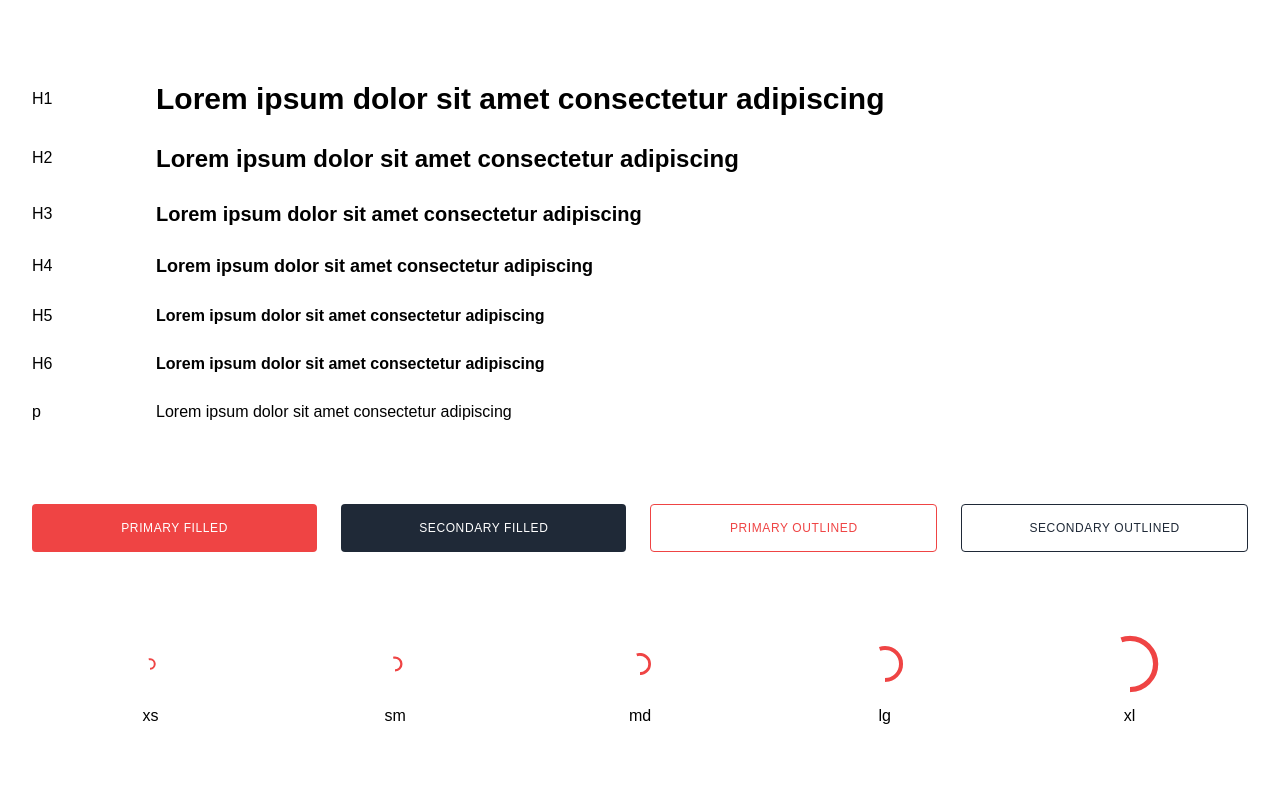
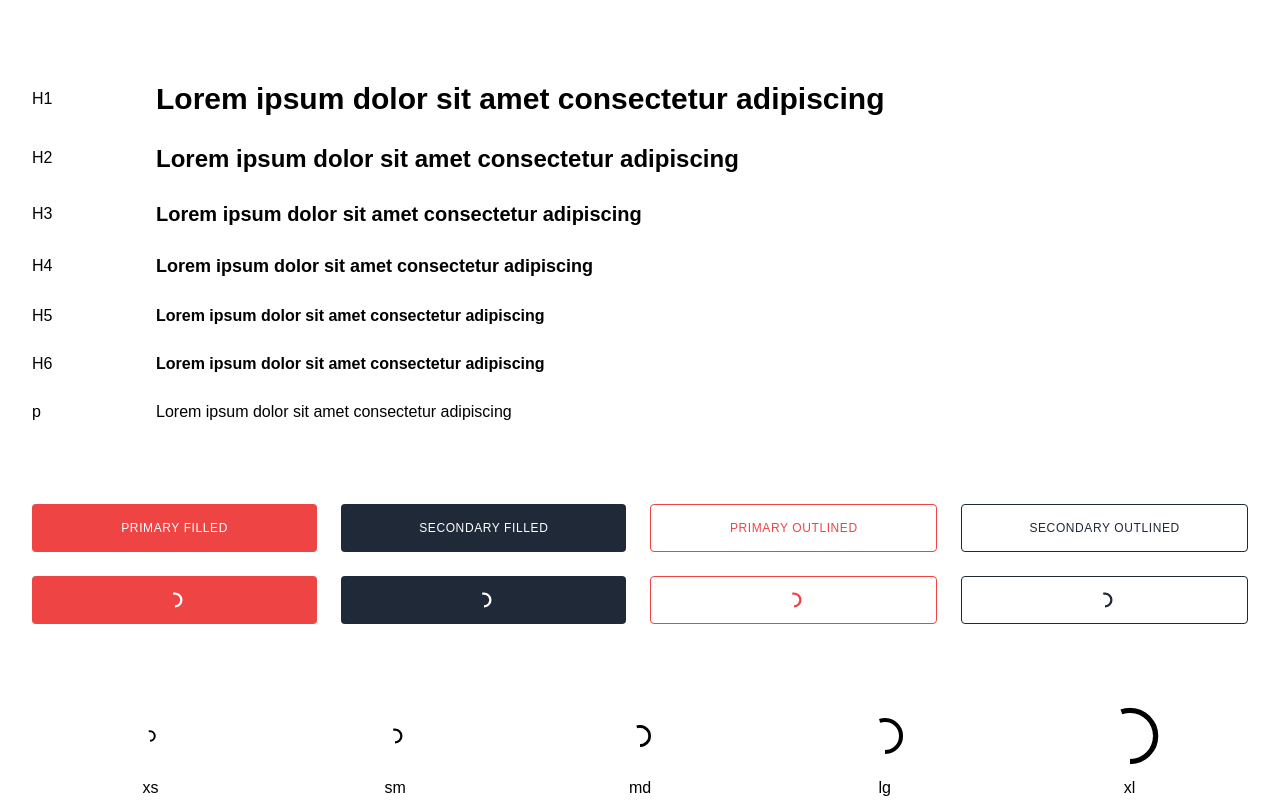
Before and after one commit to RealBoostAdmin/real-boost-client, a React (Create React App) app: page /dev in a window 1280 px wide. Built offline with nearby package versions, Linux system fonts and the light colour scheme.

Commit message:
Refactor: Move Button in Lib directory and Delete variant color on Loader

```diff
--- a/src/Initializer.tsx
+++ b/src/Initializer.tsx
@@ -10,7 +10,7 @@ const Initializer: React.FC = ({children}) => {
   }, [])
 
   if (!ready) return (
-    <div className='w-full h-screen flex items-center justify-center'>
+    <div className='w-full h-screen flex items-center justify-center text-red-500'>
       <Loader size='xl'/>
     </div>
   )
--- a/src/components/Loader/Loader.tsx
+++ b/src/components/Loader/Loader.tsx
@@ -1,24 +1,20 @@
-import { stringIf } from 'core/helpers/strings.helpers';
 import React from 'react';
 
 type Size = 'xs' | 'sm' | 'md' | 'lg' | 'xl';
-type Variant = 'primary' | 'white';
 
 interface Props {
   readonly size?: Size;
-  readonly variant?: Variant;
 }
 
-const Loader: React.FC<Props> = ({size = 'sm', variant = 'primary'}) => {
+const Loader: React.FC<Props> = ({size = 'sm'}) => {
   return (
     <div className={`
-      ${stringIf(size === 'xs', 'w-3 h-3')}
-      ${stringIf(size === 'sm', 'w-4 h-4')}
-      ${stringIf(size === 'md', 'w-6 h-6')}
-      ${stringIf(size === 'lg', 'w-10 h-10')}
-      ${stringIf(size === 'xl', 'w-16 h-16')}
-      ${stringIf(variant === 'primary', 'text-red-500')}
-      ${stringIf(variant === 'white', 'text-white')}
+      text-current
+      ${size === 'xs' ? 'w-3 h-3' : ''}
+      ${size === 'sm' ? 'w-4 h-4' : ''}
+      ${size === 'md' ? 'w-6 h-6' : ''}
+      ${size === 'lg' ? 'w-10 h-10' : ''}
+      ${size === 'xl' ? 'w-16 h-16' : ''}
     `}>
       <svg className='animate-rotate' viewBox='25 25 50 50'>
         <circle
@@ -29,11 +25,11 @@ const Loader: React.FC<Props> = ({size = 'sm', variant = 'primary'}) => {
           className='animate-dash stroke-current'
           strokeMiterlimit='10'
           strokeWidth={`
-            ${stringIf(size === 'xs', '8')}
-            ${stringIf(size === 'sm', '7')}
-            ${stringIf(size === 'md', '6')}
-            ${stringIf(size === 'lg', '5')}
-            ${stringIf(size === 'xl', '4')}
+            ${size === 'xs' ? '8' : ''}
+            ${size === 'sm' ? '7' : ''}
+            ${size === 'md' ? '6' : ''}
+            ${size === 'lg' ? '5' : ''}
+            ${size === 'xl' ? '4' : ''}
           `} />
       </svg>
     </div>
--- a/src/components/Button/Button.tsx
+++ b/src/lib/Button/Button.tsx
@@ -1,3 +1,4 @@
+import Loader from 'components/Loader';
 import React from 'react';
 
 type Type = 'button' | 'submit';
@@ -7,13 +8,22 @@ type Variant = 'primary' | 'secondary';
 interface Props {
   readonly type?: Type;
   readonly style?: Style;
+  readonly loading?: boolean;
   readonly variant?: Variant;
   readonly onClick?: () => void;
 }
 
-const Button: React.FC<Props> = ({type = 'submit', style = 'filled', variant = 'primary', onClick, children }) => {
+const Button: React.FC<Props> = ({
+  loading,
+  onClick,
+  children,
+  type = 'submit',
+  style = 'filled',
+  variant = 'primary',
+}) => {
 
-  const classes = ["w-full h-12 px-6 rounded transition-colors"];
+  const classes = ['w-full h-12 px-6 rounded transition-colors flex items-center justify-center'];
+  const loaderClasses = [];
 
   if (style === 'filled') {
     if (variant === 'primary') classes.push('bg-red-500 text-white hover:bg-red-400');
@@ -23,9 +33,11 @@ const Button: React.FC<Props> = ({type = 'submit', style = 'filled', variant = '
     if (variant === 'secondary') classes.push('border border-gray-800 text-gray-800 hover:border-gray-900');
   }
 
+  if (style === 'filled') loaderClasses.push('white');
+
   return (
     <button type={type} className={classes.join(' ')} onClick={onClick}>
-      {children}
+      {loading ? <Loader /> : children}
     </button>
   );
 };
--- a/src/pages/Dev/Dev.tsx
+++ b/src/pages/Dev/Dev.tsx
@@ -1,8 +1,8 @@
 import Container from 'components/Container';
 import { Navigate } from 'react-router-dom';
+import Loader from 'components/Loader';
+import Button from 'lib/Button';
 import React from 'react';
-import Button from '../../components/Button';
-import Loader from '../../components/Loader';
 
 const Dev: React.FC = () => {
 
@@ -28,11 +28,19 @@ const Dev: React.FC = () => {
         <p>p</p>
         <p className='col-span-9'>Lorem ipsum dolor sit amet consectetur adipiscing</p>
       </div>
+
       <div className='mt-20 flex gap-6 flex-col md:flex-row'>
         <Button onClick={onClick}>primary filled</Button>
         <Button onClick={onClick} variant='secondary'>secondary filled</Button>
         <Button onClick={onClick} style='outlined'>primary outlined</Button>
         <Button onClick={onClick} variant='secondary' style='outlined'>secondary outlined</Button>
+      </div>
+
+      <div className='mt-6 flex gap-6 flex-col md:flex-row'>
+        <Button loading>primary filled</Button>
+        <Button loading variant='secondary'>secondary filled</Button>
+        <Button loading style='outlined'>primary outlined</Button>
+        <Button loading variant='secondary' style='outlined'>secondary outlined</Button>
       </div>
 
       <div className='mt-20 grid grid-cols-5 items-center gap-2'>
```
Also changed, not shown: src/lib/Button/index.ts (renamed from src/components/Button/index.ts).
